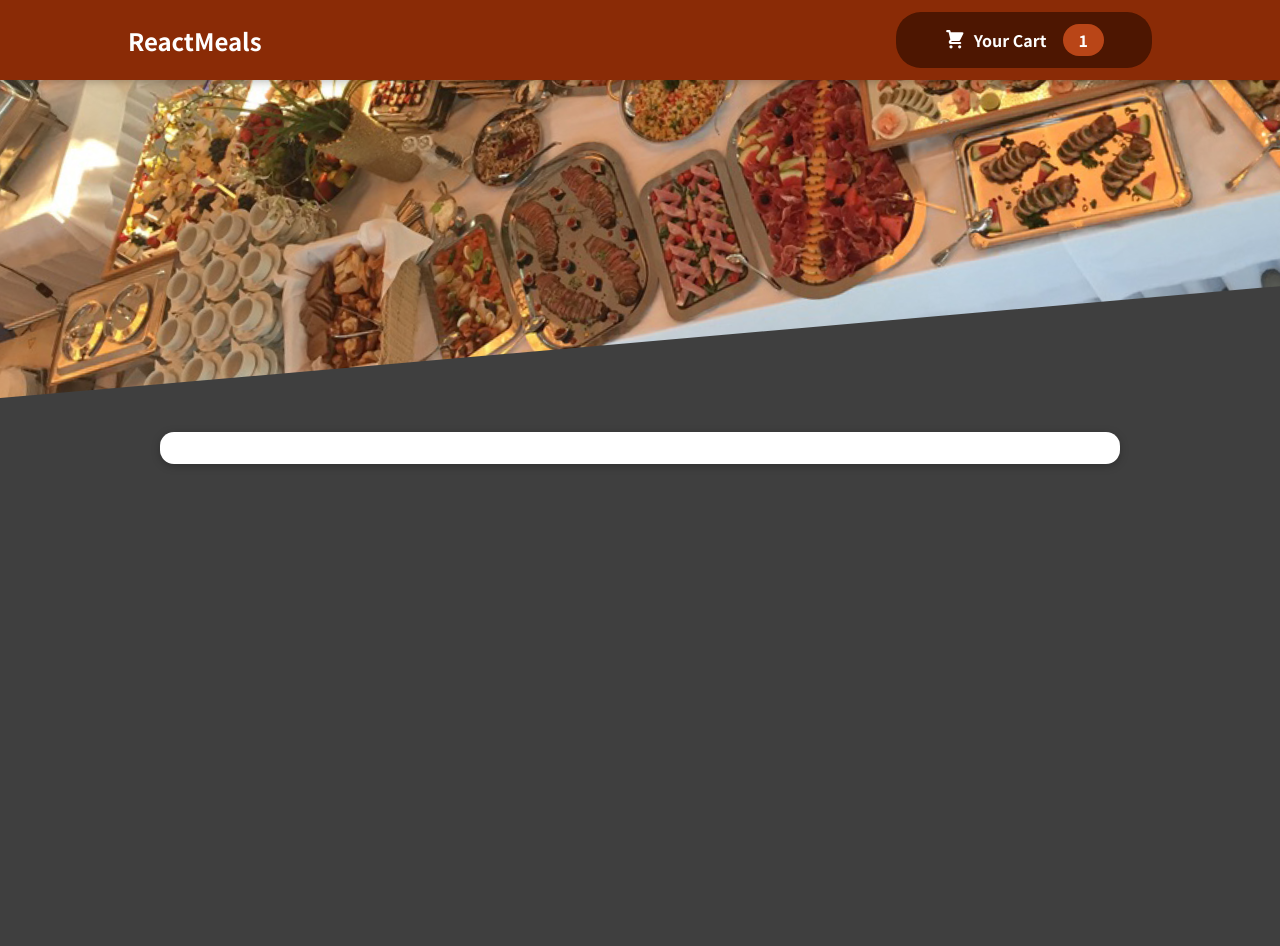
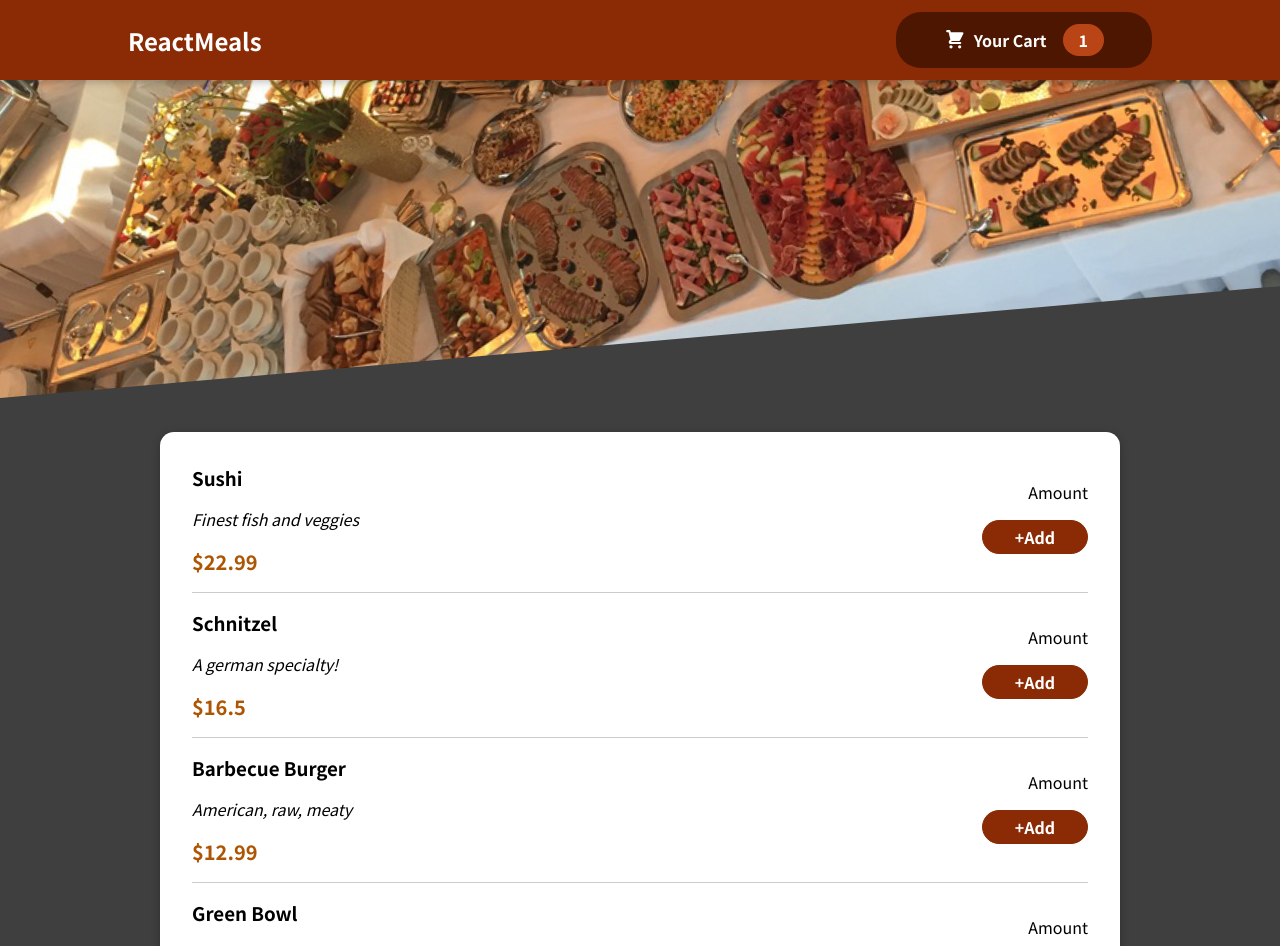
Before and after one commit to jeongsangtae/react-complete-training-third-practice-project, a React (Create React App) app: page / in a window 1280 px wide. Shown: the top 946 px of the page. Before the commit the page ends 800 px from the top, so only its background shows below. Built offline with nearby package versions, Linux system fonts and the light colour scheme.

Commit message:
React Complete Training Third Practice Project - AvailableMeals component edit + MealItem component add + dummy meals use + MealForm component add

```diff
--- a/src/assets/dummy-meals.js
+++ b/src/assets/dummy-meals.js
@@ -24,3 +24,5 @@ const DUMMY_MEALS = [
     price: 18.99,
   },
 ];
+
+export default DUMMY_MEALS;
--- a/src/components/Meal/AvailableMeals.js
+++ b/src/components/Meal/AvailableMeals.js
@@ -1,11 +1,17 @@
 import React from "react";
 
-import dummyData from "../../assets/dummy-meals";
 import Card from "../UI/Card";
 import classes from "./AvailableMeals.module.css";
+import MealItem from "./MealItem";
 
 const AvailableMeals = () => {
-  return <Card className={classes.meals}></Card>;
+  return (
+    <Card className={classes.meals}>
+      <ul>
+        <MealItem />
+      </ul>
+    </Card>
+  );
 };
 
 export default AvailableMeals;
--- /dev/null
+++ b/src/components/Meal/MealItem.js
@@ -0,0 +1,27 @@
+import React from "react";
+
+import dummyMeals from "../../assets/dummy-meals";
+
+import classes from "./MealItem.module.css";
+import MealItemForm from "./MealItemForm";
+
+const MealItem = () => {
+  return (
+    <div>
+      {dummyMeals.map((dummyMeal) => (
+        <div className={classes.meal}>
+          <div key={dummyMeal.id}>
+            <h3>{dummyMeal.name}</h3>
+            <p className={classes.description}>{dummyMeal.description}</p>
+            <div className={classes.price}>${dummyMeal.price}</div>
+          </div>
+          <div>
+            <MealItemForm />
+          </div>
+        </div>
+      ))}
+    </div>
+  );
+};
+
+export default MealItem;
--- /dev/null
+++ b/src/components/Meal/MealItemForm.js
@@ -0,0 +1,14 @@
+import React from "react";
+
+import classes from "./MealItemForm.module.css";
+
+const MealItemForm = () => {
+  return (
+    <form className={classes.form}>
+      <p>Amount</p>
+      <button>+Add</button>
+    </form>
+  );
+};
+
+export default MealItemForm;
```
